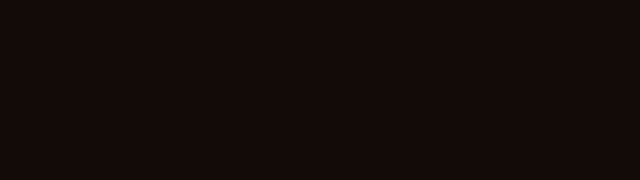
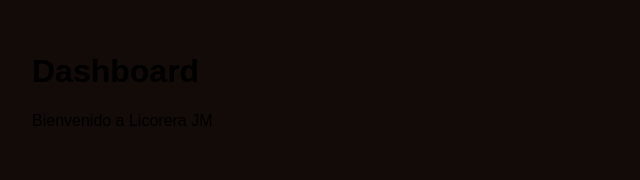
Before and after one commit to joserestrepog/licorera-jm-frontend, an Angular app: page /dashboard in a window 1280 px wide. Before the commit this address led to /. Shown: the top 180 px of the page, without its empty margins (0-640 px from the left). Built offline with nearby package versions, Linux system fonts and the light colour scheme; sample sign-in values are in the browser's storage.

Commit message:
feat: implement dashboard route protection

```diff
--- a/src/app/app.routes.ts
+++ b/src/app/app.routes.ts
@@ -1,15 +1,20 @@
 import { Routes } from '@angular/router';
+import { authGuard } from './core/guards/auth-guard';
 
 export const routes: Routes = [
   {
     path: 'login',
+    loadComponent: () => import('./features/auth/pages/login/login').then((m) => m.LoginComponent),
+  },
+  {
+    path: 'dashboard',
+    canActivate: [authGuard],
     loadComponent: () =>
-      import('./features/auth/pages/login/login')
-        .then(m => m.LoginComponent)
+      import('./features/dashboard/pages/dashboard/dashboard').then((m) => m.DashboardComponent),
   },
   {
     path: '',
     redirectTo: 'login',
-    pathMatch: 'full'
-  }
+    pathMatch: 'full',
+  },
 ];
--- /dev/null
+++ b/src/app/core/guards/auth-guard.ts
@@ -0,0 +1,17 @@
+import { inject } from '@angular/core';
+import { CanActivateFn, Router } from '@angular/router';
+
+import { AuthService } from '../../features/auth/services/auth.service';
+
+export const authGuard: CanActivateFn = () => {
+  const authService = inject(AuthService);
+  const router = inject(Router);
+
+  const token = authService.getToken();
+
+  if (token) {
+    return true;
+  }
+
+  return router.createUrlTree(['/login']);
+};
--- a/src/app/features/auth/pages/login/login.ts
+++ b/src/app/features/auth/pages/login/login.ts
@@ -1,5 +1,6 @@
 import { ChangeDetectorRef, Component, inject } from '@angular/core';
 import { FormsModule } from '@angular/forms';
+import { Router } from '@angular/router';
 
 import { AuthService } from '../../services/auth.service';
 import { LoginRequest } from '../../models/login-request.model';
@@ -14,6 +15,7 @@ import { LoginRequest } from '../../models/login-request.model';
 export class LoginComponent {
   private readonly authService = inject(AuthService);
   private readonly changeDetectorRef = inject(ChangeDetectorRef);
+  private readonly router = inject(Router);
 
   loginRequest: LoginRequest = {
     username: '',
@@ -44,8 +46,8 @@ export class LoginComponent {
     }
 
     this.authService.login(this.loginRequest).subscribe({
-      next: (response) => {
-        console.log('Login exitoso:', response);
+      next: () => {
+        this.router.navigate(['/dashboard']);
       },
 
       error: (error) => {
--- /dev/null
+++ b/src/app/features/dashboard/pages/dashboard/dashboard.css
@@ -0,0 +1,5 @@
+.dashboard-page {
+  min-height: 100vh;
+  padding: 32px;
+  box-sizing: border-box;
+}
--- /dev/null
+++ b/src/app/features/dashboard/pages/dashboard/dashboard.html
@@ -0,0 +1,5 @@
+<div class="dashboard-page">
+  <h1>Dashboard</h1>
+
+  <p>Bienvenido a Licorera JM</p>
+</div>
--- /dev/null
+++ b/src/app/features/dashboard/pages/dashboard/dashboard.ts
@@ -0,0 +1,9 @@
+import { Component } from '@angular/core';
+
+@Component({
+  selector: 'app-dashboard',
+  standalone: true,
+  templateUrl: './dashboard.html',
+  styleUrl: './dashboard.css',
+})
+export class DashboardComponent {}
```
